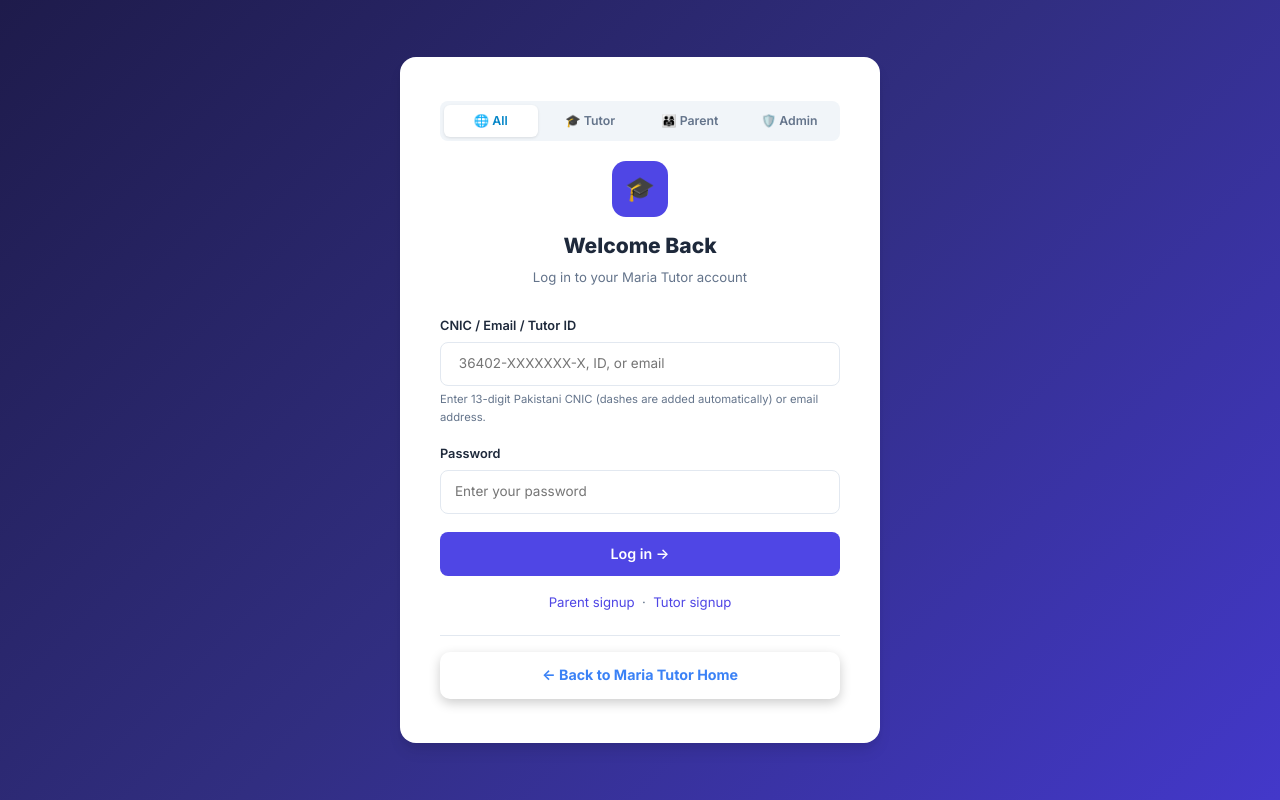
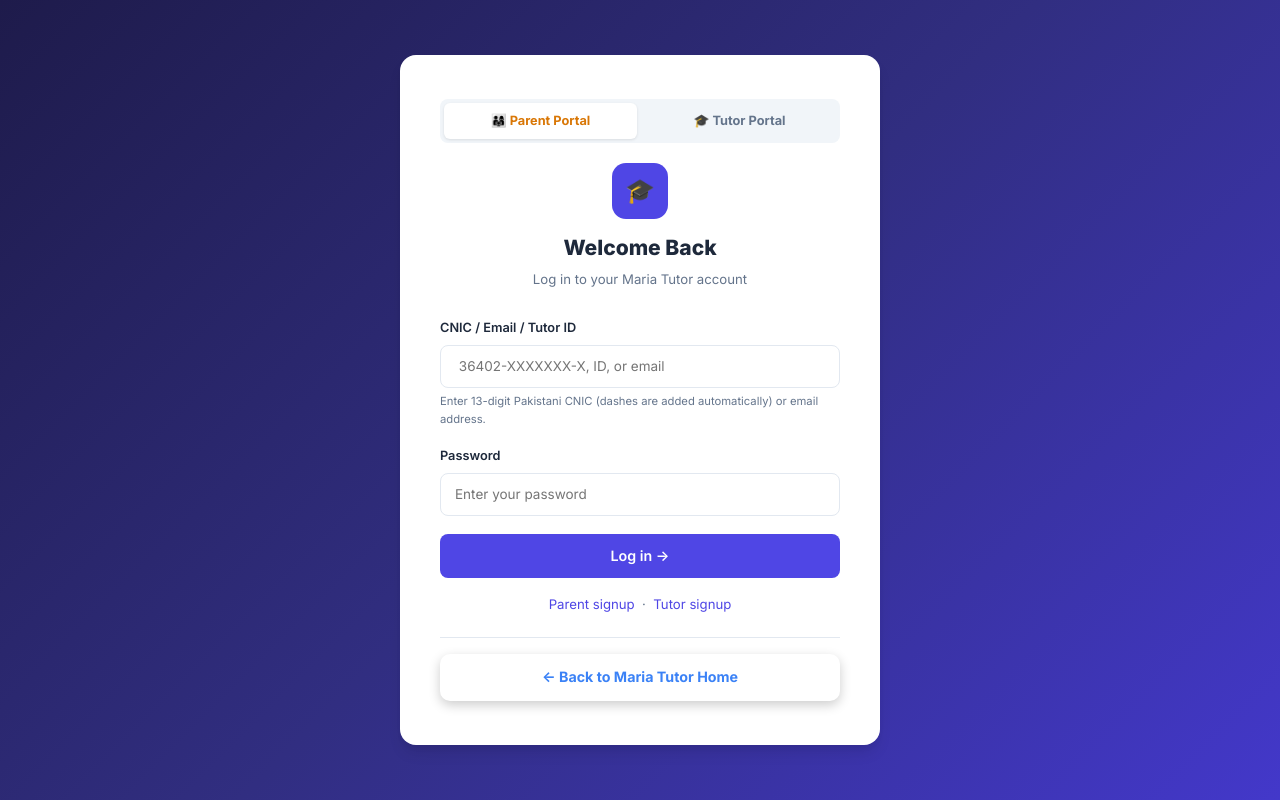
Before and after one commit to itsnasiralii/mariatutor, a Laravel app: page /login in a window 1280 px wide. Run offline with Laravel 12, Linux system fonts and the light colour scheme.

Commit message:
fix: resolve sidebar content overlap and hide admin links from public visitors

```diff
--- a/public/css/style.css
+++ b/public/css/style.css
@@ -162,7 +162,7 @@ ul { list-style: none; }
 .sidebar-footer .user-role { font-size: .72rem; color: #818cf8; }
 
 /* ── Main Content ── */
-.main-wrap {
+.main-wrap, .main-wrapper {
   margin-left: var(--sidebar-w);
   flex: 1;
   display: flex;
@@ -986,7 +986,7 @@ input[type=checkbox] { width: auto; }
   .sidebar-toggle-btn {
     display: inline-flex;
   }
-  .main-wrap {
+  .main-wrap, .main-wrapper {
     margin-left: 0;
   }
   .topbar {
--- a/resources/views/auth/login.blade.php
+++ b/resources/views/auth/login.blade.php
@@ -6,21 +6,17 @@
 <div class="auth-page">
   <div class="auth-card" style="max-width: 480px;">
 
+    @if($portal != 'admin')
     <!-- Portal Switch Tabs -->
-    <div style="display:flex; gap:6px; margin-bottom: 20px; background: var(--bg, #f1f5f9); padding: 4px; border-radius: 8px; font-size: 0.82rem;">
-      <a href="{{ route('login') }}" style="flex:1; text-align:center; padding: 6px 4px; border-radius: 6px; text-decoration:none; font-weight:600; {{ !$portal ? 'background:white; color:#0284c7; box-shadow:0 1px 3px rgba(0,0,0,0.1);' : 'color:#64748b;' }}">
-        🌐 All
+    <div style="display:flex; gap:6px; margin-bottom: 20px; background: var(--bg, #f1f5f9); padding: 4px; border-radius: 8px; font-size: 0.85rem;">
+      <a href="{{ route('auth.parent_login') }}" style="flex:1; text-align:center; padding: 8px 6px; border-radius: 6px; text-decoration:none; font-weight:700; {{ $portal != 'tutor' ? 'background:white; color:#d97706; box-shadow:0 1px 3px rgba(0,0,0,0.1);' : 'color:#64748b;' }}">
+        👨‍👩‍👧 Parent Portal
       </a>
-      <a href="{{ route('auth.tutor_login') }}" style="flex:1; text-align:center; padding: 6px 4px; border-radius: 6px; text-decoration:none; font-weight:600; {{ $portal == 'tutor' ? 'background:white; color:#059669; box-shadow:0 1px 3px rgba(0,0,0,0.1);' : 'color:#64748b;' }}">
-        🎓 Tutor
-      </a>
-      <a href="{{ route('auth.parent_login') }}" style="flex:1; text-align:center; padding: 6px 4px; border-radius: 6px; text-decoration:none; font-weight:600; {{ $portal == 'parent' ? 'background:white; color:#d97706; box-shadow:0 1px 3px rgba(0,0,0,0.1);' : 'color:#64748b;' }}">
-        👨‍👩‍👧 Parent
-      </a>
-      <a href="{{ route('auth.admin_login') }}" style="flex:1; text-align:center; padding: 6px 4px; border-radius: 6px; text-decoration:none; font-weight:600; {{ $portal == 'admin' ? 'background:white; color:#dc2626; box-shadow:0 1px 3px rgba(0,0,0,0.1);' : 'color:#64748b;' }}">
-        🛡️ Admin
+      <a href="{{ route('auth.tutor_login') }}" style="flex:1; text-align:center; padding: 8px 6px; border-radius: 6px; text-decoration:none; font-weight:700; {{ $portal == 'tutor' ? 'background:white; color:#059669; box-shadow:0 1px 3px rgba(0,0,0,0.1);' : 'color:#64748b;' }}">
+        🎓 Tutor Portal
       </a>
     </div>
+    @endif
 
     <div class="auth-logo">
       <div class="logo-icon">
--- a/resources/views/index.blade.php
+++ b/resources/views/index.blade.php
@@ -191,8 +191,7 @@
 
   <footer class="home-footer">
     <span>© 2026 Maria Tutor · All Rights Reserved</span> &nbsp;·&nbsp;
-    <a href="{{ route('privacy') }}">Privacy &amp; Safety</a> &nbsp;·&nbsp;
-    <a href="{{ route('auth.admin_login') }}" target="_blank" style="color:#64748b; font-size:0.82rem;">🛡️ Staff &amp; Administration</a>
+    <a href="{{ route('privacy') }}">Privacy &amp; Safety</a>
   </footer>
 </div>
 @endsection
--- a/resources/views/layouts/base.blade.php
+++ b/resources/views/layouts/base.blade.php
@@ -21,7 +21,13 @@
         <div class="icon">🎓</div>
         <div>
           <div>Maria Tutor</div>
-          <small>Administration</small>
+          <small>
+            @if(Auth::user()->isParent()) Parent Portal
+            @elseif(Auth::user()->isTutor()) Tutor Portal
+            @elseif(Auth::user()->isSuperAdmin()) Super Admin
+            @elseif(Auth::user()->isAdmin()) Administration
+            @else Portal @endif
+          </small>
         </div>
       </a>
       <button type="button" class="sidebar-close-btn" id="sidebarClose" aria-label="Close sidebar">✕</button>
@@ -113,7 +119,7 @@
   </aside>
 
   <!-- Main Content Wrapper -->
-  <div class="main-wrapper">
+  <div class="main-wrap">
     <!-- Topbar -->
     <header class="topbar">
       <div style="display: flex; align-items: center; gap: 12px;">
--- a/resources/views/partials/nav_home.blade.php
+++ b/resources/views/partials/nav_home.blade.php
@@ -50,9 +50,6 @@
           <a href="{{ route('auth.tutor_login') }}" target="_blank" class="nav-link nav-link-tutor">
             <span class="nav-icon">🎓</span> Tutor Portal
           </a>
-          <a href="{{ route('auth.admin_login') }}" target="_blank" class="nav-link nav-link-staff">
-            <span class="nav-icon">🛡️</span> Staff
-          </a>
         @endif
       </div>
 
```
